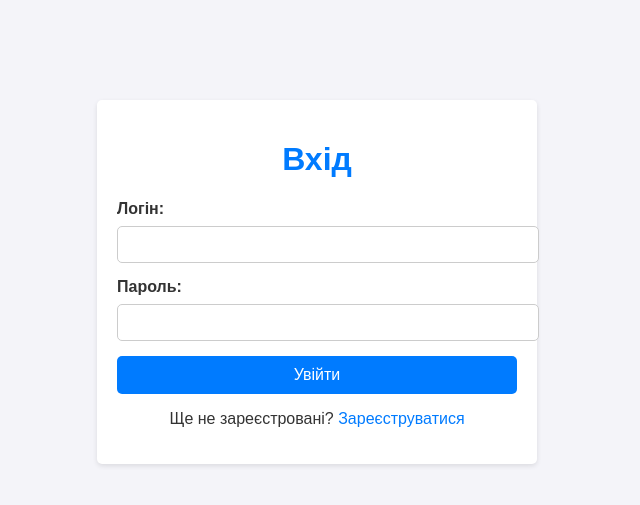
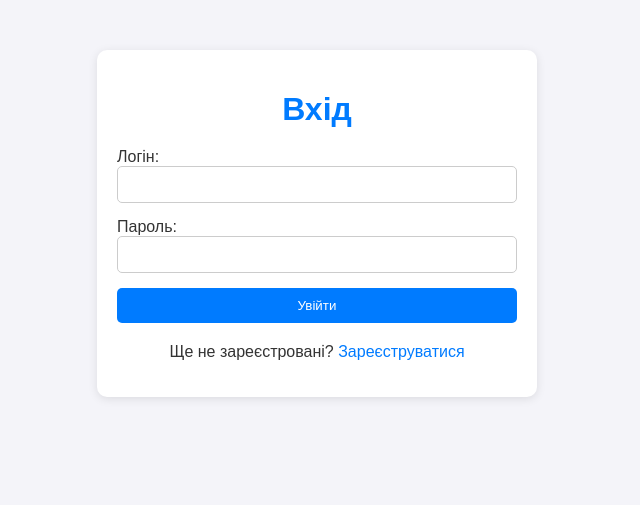
Before and after one commit to Na3ariy/myownapp, a Flask app: page /login in a window 1280 px wide. Shown: the top 505 px of the page, without its empty margins (323-963 px from the left). Run offline with Flask 3, Linux system fonts and the light colour scheme; some libraries are stand-ins or nearby versions.

Commit message:
visualchange

```diff
--- a/static/styles.css
+++ b/static/styles.css
@@ -5,53 +5,103 @@ body {
     background-color: #f4f4f9;
     color: #333;
 }
+
 .container {
     max-width: 400px;
-    margin: 100px auto;
+    margin: 50px auto;
     padding: 20px;
     background: #fff;
-    border-radius: 5px;
-    box-shadow: 0 2px 5px rgba(0, 0, 0, 0.1);
+    border-radius: 10px;
+    box-shadow: 0 2px 10px rgba(0, 0, 0, 0.1);
 }
+
 h1 {
     text-align: center;
     color: #007bff;
+    margin-bottom: 20px;
 }
+
 form {
-    margin-top: 20px;
+    margin-bottom: 20px;
 }
-label {
-    display: block;
-    margin-bottom: 8px;
-    font-weight: bold;
-}
-input {
+
+form input[type="text"],
+form input[type="password"] {
     width: 100%;
     padding: 10px;
     margin-bottom: 15px;
     border: 1px solid #ccc;
     border-radius: 5px;
+    box-sizing: border-box;
 }
-button {
+
+form button {
     width: 100%;
     padding: 10px;
     background: #007bff;
     color: #fff;
     border: none;
     border-radius: 5px;
-    font-size: 16px;
     cursor: pointer;
 }
-button:hover {
+
+form button:hover {
     background: #0056b3;
 }
+
 p {
     text-align: center;
 }
+
 a {
     color: #007bff;
     text-decoration: none;
 }
+
 a:hover {
     text-decoration: underline;
 }
+
+ul {
+    list-style: none;
+    padding: 0;
+}
+
+ul li {
+    display: flex;
+    justify-content: space-between;
+    align-items: center;
+    background: #f9f9f9;
+    padding: 10px;
+    border: 1px solid #ccc;
+    border-radius: 5px;
+    margin-bottom: 10px;
+}
+
+ul .task-title {
+    flex: 1;
+}
+
+ul .task-actions a {
+    margin-left: 10px;
+    color: #007bff;
+    text-decoration: none;
+}
+
+ul .task-actions a:hover {
+    text-decoration: underline;
+}
+
+.logout {
+    text-align: center;
+    margin-top: 20px;
+}
+
+.logout a {
+    color: #ff4d4d;
+    text-decoration: none;
+}
+
+.logout a:hover {
+    text-decoration: underline;
+}
--- a/templates/login.html
+++ b/templates/login.html
@@ -4,65 +4,8 @@
     <meta charset="UTF-8">
     <meta name="viewport" content="width=device-width, initial-scale=1.0">
     <title>Вхід</title>
-    <style>
-        body {
-            font-family: Arial, sans-serif;
-            margin: 0;
-            padding: 0;
-            background-color: #f4f4f9;
-            color: #333;
-        }
-        .container {
-            max-width: 400px;
-            margin: 100px auto;
-            padding: 20px;
-            background: #fff;
-            border-radius: 5px;
-            box-shadow: 0 2px 5px rgba(0, 0, 0, 0.1);
-        }
-        h1 {
-            text-align: center;
-            color: #007bff;
-        }
-        form {
-            margin-top: 20px;
-        }
-        label {
-            display: block;
-            margin-bottom: 8px;
-            font-weight: bold;
-        }
-        input {
-            width: 100%;
-            padding: 10px;
-            margin-bottom: 15px;
-            border: 1px solid #ccc;
-            border-radius: 5px;
-        }
-        button {
-            width: 100%;
-            padding: 10px;
-            background: #007bff;
-            color: #fff;
-            border: none;
-            border-radius: 5px;
-            font-size: 16px;
-            cursor: pointer;
-        }
-        button:hover {
-            background: #0056b3;
-        }
-        p {
-            text-align: center;
-        }
-        a {
-            color: #007bff;
-            text-decoration: none;
-        }
-        a:hover {
-            text-decoration: underline;
-        }
-    </style>
+    <!-- Підключення зовнішнього CSS -->
+    <link rel="stylesheet" href="{{ url_for('static', filename='styles.css') }}">
 </head>
 <body>
     <div class="container">
```
Also changed, not shown: templates/index.html (+3 -77 lines), templates/register.html (+2 -6 lines).
